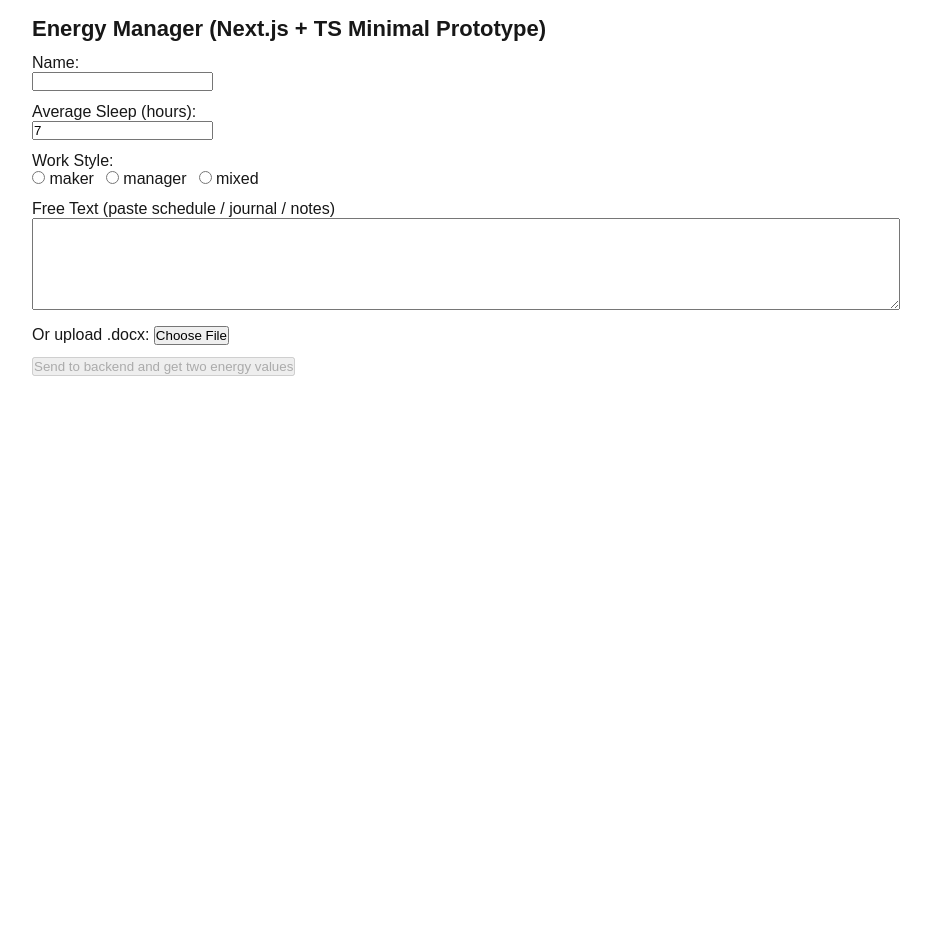
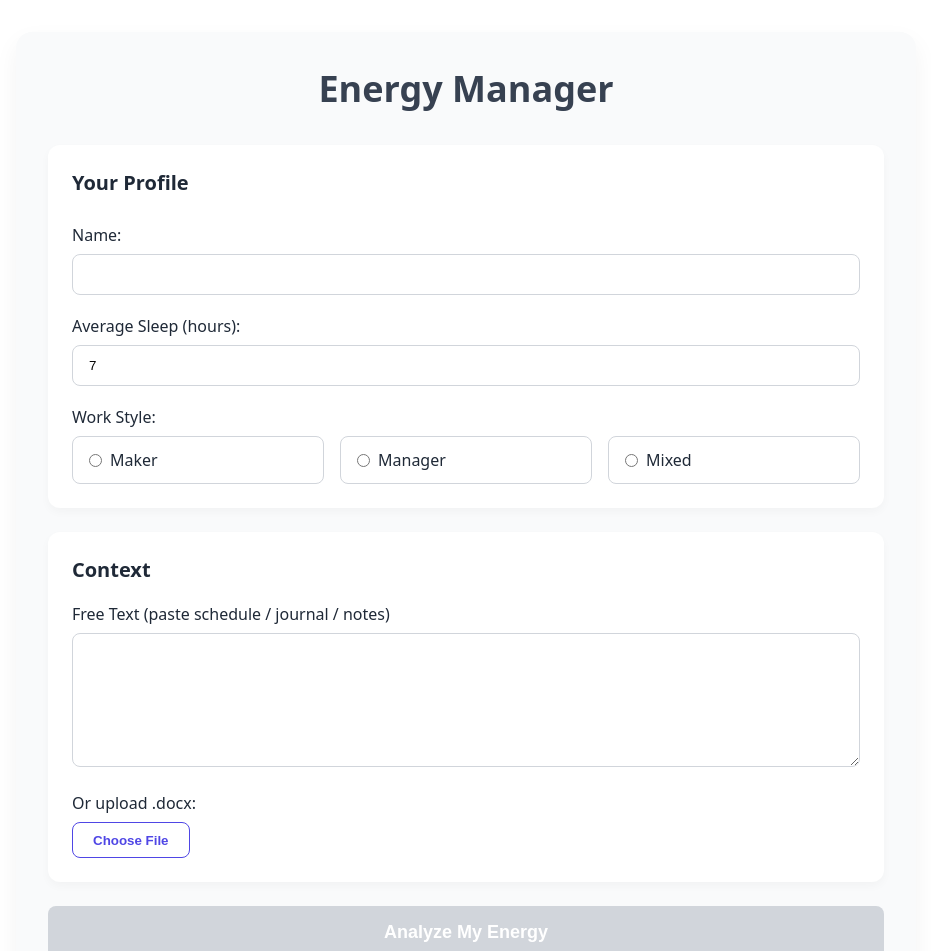
Before and after one commit to brian-chin22/HumanCell, a Next.js app: page / in a window 1280 px wide. Shown: the top 951 px of the page, without its empty margins (174-1105 px from the left). Before the commit the page ends 800 px from the top, so only its background shows below. Built offline with nearby package versions, Linux system fonts and the light colour scheme.

Commit message:
Update EnergyApp.tsx

```diff
--- a/app/components/EnergyApp.tsx
+++ b/app/components/EnergyApp.tsx
@@ -90,6 +90,7 @@
   // Fetch two energy values from backend
   const runAnalyze = async () => {
     setAnalyzing(true);
+    setDocxError(null); // Clear previous errors
     try {
       const payload: AnalysisInput = { profile, freeText: text };
       const res = await fetch('/api/analyze2p', {
@@ -103,20 +104,10 @@
       setPhysical(data.physical);
       setBaseline({ mental: data.mental, physical: data.physical });
       setStep(2);
-      // also save the raw input to storage (best-effort)
-      try {
-        await fetch('/api/saveInput', {
-          method: 'POST',
-          headers: { 'Content-Type': 'application/json' },
-          body: JSON.stringify({ profile, freeText: text }),
-        });
-      } catch (e) {
-        // non-fatal: just log
-        console.error('saveInput failed:', e);
-      }
     } catch (e) {
       console.error(e);
-      alert('Backend analysis failed. Please check /api/analyze2p route.');
+      // Use the UI error state instead of alert()
+      setDocxError(`Backend analysis failed. Please check the API. (${(e as Error).message})`);
     } finally {
       setAnalyzing(false);
     }
@@ -130,6 +121,7 @@
   const applyActivity = async () => {
     if (mental == null || physical == null) return;
     setApplying(true);
+    setDocxError(null); // Clear previous errors
     try {
       const res = await fetch('/api/applyActivity', {
         method: 'POST',
@@ -145,10 +137,11 @@
       setMental(data.newVals.mental);
       setPhysical(data.newVals.physical);
       setActivity('');
-      setStep(3);
+      setStep(3); // setStep(2) would also be fine, as step >= 2 shows the chart
     } catch (e) {
       console.error(e);
-      alert('Backend applyActivity failed. Please check the route.');
+      // Use the UI error state instead of alert()
+      setDocxError(`Backend applyActivity failed. Please check the API. (${(e as Error).message})`);
     } finally {
       setApplying(false);
     }
@@ -163,22 +156,65 @@
   );
 
   return (
-    <div style={{ maxWidth: 900, margin: '0 auto', padding: 16 }}>
-      <h1 style={{ fontSize: 22, marginBottom: 12 }}>Energy Manager (Next.js + TS Minimal Prototype)</h1>
+    // 🎨 --- MAIN CONTAINER ---
+    // Change the background, text color, and font for the whole app.
+    <div
+      style={{
+        maxWidth: 900,
+        margin: '2rem auto', // 🎨 Added more vertical margin
+        padding: '2rem', // 🎨 Added overall padding
+        fontFamily: 'system-ui, -apple-system, BlinkMacSystemFont, "Segoe UI", Roboto, "Helvetica Neue", Arial, sans-serif',
+        backgroundColor: '#f9fafb', // 🎨 Light gray background
+        color: '#1f2937', // 🎨 Darker text
+        borderRadius: '16px', // 🎨 Rounded corners for the whole container
+        boxShadow: '0 10px 25px rgba(0, 0, 0, 0.05)', // 🎨 Soft shadow
+      }}
+    >
+      {/* 🎨 --- HEADER --- */}
+      <h1
+        style={{
+          fontSize: '2.25rem', // 🎨 Bigger font
+          marginBottom: '2rem', // 🎨 More space below header
+          textAlign: 'center', // 🎨 Centered text
+          fontWeight: '700', // 🎨 Bolder
+          color: '#374151', // 🎨 Slightly lighter header color
+        }}
+      >
+        Energy Manager
+      </h1>
 
+      {/* 🎨 --- STEP 1: INPUT FORM --- */}
       {step === 1 && (
-        <div style={{ display: 'grid', gap: 12 }}>
+        <div style={{ display: 'grid', gap: '1.5rem' }}> {/* 🎨 Increased gap */}
+
+          {/* 🎨 --- CARD FOR PROFILE INFO --- */}
+          <div style={{
+            padding: '1.5rem',
+            backgroundColor: '#ffffff',
+            borderRadius: '12px',
+            boxShadow: '0 4px 10px rgba(0, 0, 0, 0.03)',
+            display: 'grid',
+            gap: '1.25rem'
+          }}>
+            <h3 style={{ fontSize: '1.25rem', fontWeight: '600', margin: '0 0 0.5rem 0' }}>Your Profile</h3>
             <div>
-            <label>Name:</label>
-            <br />
+              {/* 🎨 Style the <label> */}
+              <label style={{ fontWeight: '500', display: 'block', marginBottom: '0.5rem' }}>Name:</label>
               <input
                 value={profile.name}
                 onChange={(e) => setProfile({ ...profile, name: e.target.value })}
+                // 🎨 Style the <input>
+                style={{
+                  width: '100%',
+                  padding: '0.75rem 1rem',
+                  border: '1px solid #d1d5db',
+                  borderRadius: '8px',
+                  boxSizing: 'border-box', // 🎨 Fixes padding issue
+                }}
               />
             </div>
             <div>
-            <label>Average Sleep (hours):</label>
-            <br />
+              <label style={{ fontWeight: '500', display: 'block', marginBottom: '0.5rem' }}>Average Sleep (hours):</label>
               <input
                 type="number"
                 step="0.5"
@@ -189,41 +225,100 @@
                     sleepHours: e.target.value ? Number(e.target.value) : null,
                   })
                 }
+                style={{
+                  width: '100%',
+                  padding: '0.75rem 1rem',
+                  border: '1px solid #d1d5db',
+                  borderRadius: '8px',
+                  boxSizing: 'border-box',
+                }}
               />
             </div>
             <div>
-            <label>Work Style:</label>
-            <br />
+              <label style={{ fontWeight: '500', display: 'block', marginBottom: '0.5rem' }}>Work Style:</label>
+              {/* 🎨 Make radio buttons more appealing */}
+              <div style={{ display: 'flex', gap: '1rem' }}>
                 {(['maker', 'manager', 'mixed'] as const).map((k) => (
-              <label key={k} style={{ marginRight: 12 }}>
+                  <label
+                    key={k}
+                    style={{
+                      flex: 1, // 🎨 Make them stretch
+                      padding: '0.75rem 1rem',
+                      border: '1px solid #d1d5db',
+                      borderRadius: '8px',
+                      cursor: 'pointer',
+                      display: 'flex',
+                      alignItems: 'center',
+                      gap: '0.5rem',
+                      // 🎨 Highlight the selected one
+                      backgroundColor: profile.workStyle === k ? '#e0e7ff' : '#ffffff',
+                      borderColor: profile.workStyle === k ? '#4f46e5' : '#d1d5db',
+                    }}
+                  >
                     <input
                       type="radio"
                       name="workstyle"
                       checked={profile.workStyle === k}
                       onChange={() => setProfile({ ...profile, workStyle: k })}
+                      style={{ accentColor: '#4f46e5' }} // 🎨 Changes radio button color
                     />
-                {' '}{k}
+                    {k.charAt(0).toUpperCase() + k.slice(1)} {/* 🎨 Capitalized */}
                   </label>
                 ))}
               </div>
+            </div>
+          </div>
 
+          {/* 🎨 --- CARD FOR FREE TEXT / DOCX --- */}
+          <div style={{
+            padding: '1.5rem',
+            backgroundColor: '#ffffff',
+            borderRadius: '12px',
+            boxShadow: '0 4px 10px rgba(0, 0, 0, 0.03)',
+            display: 'grid',
+            gap: '1.25rem'
+          }}>
+             <h3 style={{ fontSize: '1.25rem', fontWeight: '600', margin: '0' }}>Context</h3>
             <div>
-            <label>Free Text (paste schedule / journal / notes)</label>
-            <br />
+              <label style={{ fontWeight: '500', display: 'block', marginBottom: '0.5rem' }}>
+                Free Text (paste schedule / journal / notes)
+              </label>
               <textarea
                 value={text}
                 onChange={(e) => setText(e.target.value)}
                 rows={6}
-              style={{ width: '100%' }}
+                style={{
+                  width: '100%',
+                  padding: '0.75rem 1rem',
+                  border: '1px solid #d1d5db',
+                  borderRadius: '8px',
+                  boxSizing: 'border-box',
+                  fontFamily: 'inherit', // 🎨 Use the app's font
+                }}
               />
             </div>
 
             <div>
-            <label>Or upload .docx:</label>{' '}
-            <button onClick={() => fileRef.current?.click()} disabled={loadingDocx}>
+              <label style={{ fontWeight: '500', display: 'block', marginBottom: '0.5rem' }}>Or upload .docx:</label>
+              {/* 🎨 --- STYLE THE BUTTONS --- */}
+              <button
+                onClick={() => fileRef.current?.click()}
+                disabled={loadingDocx}
+                // 🎨 Secondary button style
+                style={{
+                  padding: '0.6rem 1.25rem',
+                  border: '1px solid #4f46e5',
+                  backgroundColor: '#ffffff',
+                  color: '#4f46e5',
+                  borderRadius: '8px',
+                  cursor: 'pointer',
+                  fontWeight: '600',
+                  transition: 'background-color 0.2s',
+                }}
+              >
                 Choose File
               </button>
-            {fileName && <span style={{ marginLeft: 8 }}>Selected: {fileName}</span>}
+              {fileName && <span style={{ marginLeft: 8, color: '#555' }}>Selected: {fileName}</span>}
               <input
                 ref={fileRef}
                 type="file"
@@ -231,68 +326,158 @@
                 hidden
                 onChange={(e) => handleDocx(e.target.files)}
               />
-            {loadingDocx && <div>Parsing…</div>}
-            {docxError && <div style={{ color: 'crimson' }}>{docxError}</div>}
+              {loadingDocx && <div style={{ color: '#4f46e5' }}>Parsing…</div>}
+              {/* Display errors here */}
+              {docxError && <div style={{ color: '#dc2626', marginTop: '0.5rem' }}>{docxError}</div>}
+            </div>
           </div>
 
           <div>
-            <button onClick={runAnalyze} disabled={!canAnalyze || analyzing}>
-              {analyzing ? 'Analyzing…' : 'Send to backend and get two energy values'}
+            {/* 🎨 Primary button style */}
+            <button
+              onClick={runAnalyze}
+              disabled={!canAnalyze || analyzing}
+              style={{
+                width: '100%', // 🎨 Make it full width
+                padding: '1rem',
+                border: 'none',
+                backgroundColor: !canAnalyze || analyzing ? '#d1d5db' : '#4f46e5', // 🎨 Indigo color, gray when disabled
+                color: 'white',
+                borderRadius: '8px',
+                cursor: 'pointer',
+                fontWeight: '700',
+                fontSize: '1.125rem', // 🎨 Larger text
+                transition: 'background-color 0.2s',
+              }}
+            >
+              {analyzing ? 'Analyzing…' : 'Analyze My Energy'}
             </button>
           </div>
         </div>
       )}
 
+      {/* 🎨 --- STEP 2 & 3: DASHBOARD --- */}
       {step >= 2 && (
         <div style={{ marginTop: 24 }}>
-          <h3>Current Energy (%)</h3>
+          <h3 style={{ fontSize: '1.5rem', fontWeight: '600', textAlign: 'center', marginBottom: '1.5rem' }}>
+            Current Energy (%)
+          </h3>
           <div
+            // 🎨 --- STYLE THE CHART CONTAINER (make it a "card") ---
             style={{
               width: '100%',
               height: 320,
-              border: '1px solid #ddd',
-              borderRadius: 8,
-              padding: 8,
+              border: 'none', // 🎨 Remove default border
+              borderRadius: '12px',
+              padding: '1.5rem', // 🎨 Add padding
+              backgroundColor: '#ffffff',
+              boxShadow: '0 4px 10px rgba(0, 0, 0, 0.03)',
+              boxSizing: 'border-box'
             }}
           >
             <ResponsiveContainer width="100%" height="100%">
               <BarChart data={barData as any}>
-                <CartesianGrid strokeDasharray="3 3" />
-                <XAxis dataKey="kind" />
-                <YAxis domain={[0, 100]} />
-                <Tooltip />
-                <Legend />
-                <Bar dataKey="value" name="Current" />
-                {baseline && <Bar dataKey="baseline" name="Baseline" />}
+                {/* 🎨 Style the chart grid */}
+                <CartesianGrid strokeDasharray="3 3" stroke="#e5e7eb" />
+                <XAxis dataKey="kind" axisLine={false} tickLine={false} />
+                <YAxis domain={[0, 100]} axisLine={false} tickLine={false} />
+                {/* 🎨 Style the tooltip */}
+                <Tooltip
+                  cursor={{ fill: '#f3f4f6', radius: 8 }}
+                  contentStyle={{
+                    borderRadius: '8px',
+                    border: '1px solid #e5e7eb',
+                    boxShadow: '0 4px 10px rgba(0, 0, 0, 0.05)',
+                  }}
+                />
+                <Legend wrapperStyle={{ paddingTop: '1rem' }} />
+                {/* 🎨 --- CHANGE BAR COLORS HERE --- */}
+                <Bar dataKey="value" name="Current" fill="#4f46e5" radius={[8, 8, 0, 0]} />
+                {baseline && (
+                  <Bar dataKey="baseline" name="Baseline" fill="#a5b4fc" radius={[8, 8, 0, 0]} />
+                )}
               </BarChart>
             </ResponsiveContainer>
           </div>
+
+          {/* 🎨 --- STYLE THE DELTA MESSAGE --- */}
           {lastDelta && (
-            <div style={{ marginTop: 8, color: '#666' }}>
-              Recent Activity Impact: Mental {lastDelta.mental >= 0 ? '+' : ''}
-              {lastDelta.mental}, Physical {lastDelta.physical >= 0 ? '+' : ''}
-              {lastDelta.physical}
-            </div>
-          )}
+            <div
+              style={{
+                marginTop: '1.5rem',
+                color: '#374151',
+                backgroundColor: '#f3f4f6',
+                padding: '1rem',
+                borderRadius: '8px',
+                textAlign: 'center',
+                fontWeight: '500'
+              }}
+            >
+              {/* 🎨 Add color to the deltas */}
+              Recent Activity Impact:
+              <span style={{ color: lastDelta.mental >= 0 ? '#10b981' : '#ef4444', fontWeight: '700' }}>
+                {' '}Mental {lastDelta.mental >= 0 ? '+' : ''}{lastDelta.mental}
+              </span>,
+              <span style={{ color: lastDelta.physical >= 0 ? '#10b981' : '#ef4444', fontWeight: '700' }}>
+                {' '}Physical {lastDelta.physical >= 0 ? '+' : ''}{lastDelta.physical}
+              </span>
             </div>
           )}
 
+          {/* Display errors from applyActivity here */}
+          {docxError && step >= 2 && <div style={{ color: '#dc2626', marginTop: '1rem', textAlign: 'center' }}>{docxError}</div>}
+        </div>
+      )}
+
+      {/* 🎨 --- STEP 2 & 3: ACTIVITY INPUT --- */}
       {step >= 2 && (
-        <div style={{ marginTop: 16 }}>
-          <label>Enter Activity (e.g. 20min nap / coffee / 30min run / deep work 45m)</label>
-          <br />
+        <div
+          // 🎨 Style this section as a card
+          style={{
+            marginTop: '2rem',
+            padding: '1.5rem',
+            backgroundColor: '#ffffff',
+            borderRadius: '12px',
+            boxShadow: '0 4px 10px rgba(0, 0, 0, 0.03)',
+          }}
+        >
+          <label style={{ fontWeight: '600', fontSize: '1.125rem', display: 'block', marginBottom: '1rem' }}>
+            Apply an Activity
+          </label>
+          <p style={{ color: '#555', marginTop: 0, marginBottom: '1rem', fontSize: '0.9rem'}}>
+            (e.g. 20min nap / coffee / 30min run / deep work 45m)
+          </p>
+          {/* 🎨 Use a flex container to align input and button */}
+          <div style={{ display: 'flex', gap: '0.5rem' }}>
             <input
               value={activity}
               onChange={(e) => setActivity(e.target.value)}
-            style={{ width: '70%' }}
+              // 🎨 Style the input
+              style={{
+                flex: 1, // 🎨 Make it grow
+                padding: '0.75rem 1rem',
+                border: '1px solid #d1d5db',
+                borderRadius: '8px',
+              }}
             />
             <button
               onClick={applyActivity}
               disabled={!activity.trim() || applying}
-            style={{ marginLeft: 8 }}
+              // 🎨 Style the button
+              style={{
+                padding: '0.75rem 1.5rem',
+                border: 'none',
+                backgroundColor: !activity.trim() || applying ? '#d1d5db' : '#4f46e5',
+                color: 'white',
+                borderRadius: '8px',
+                cursor: 'pointer',
+                fontWeight: '600',
+                transition: 'background-color 0.2s',
+              }}
             >
-            {applying ? 'Submitting…' : 'Send to backend and update'}
+              {applying ? 'Submitting…' : 'Update'}
             </button>
+          </div>
         </div>
       )}
     </div>
```
Lines whose indentation alone changed are shown as unchanged.
